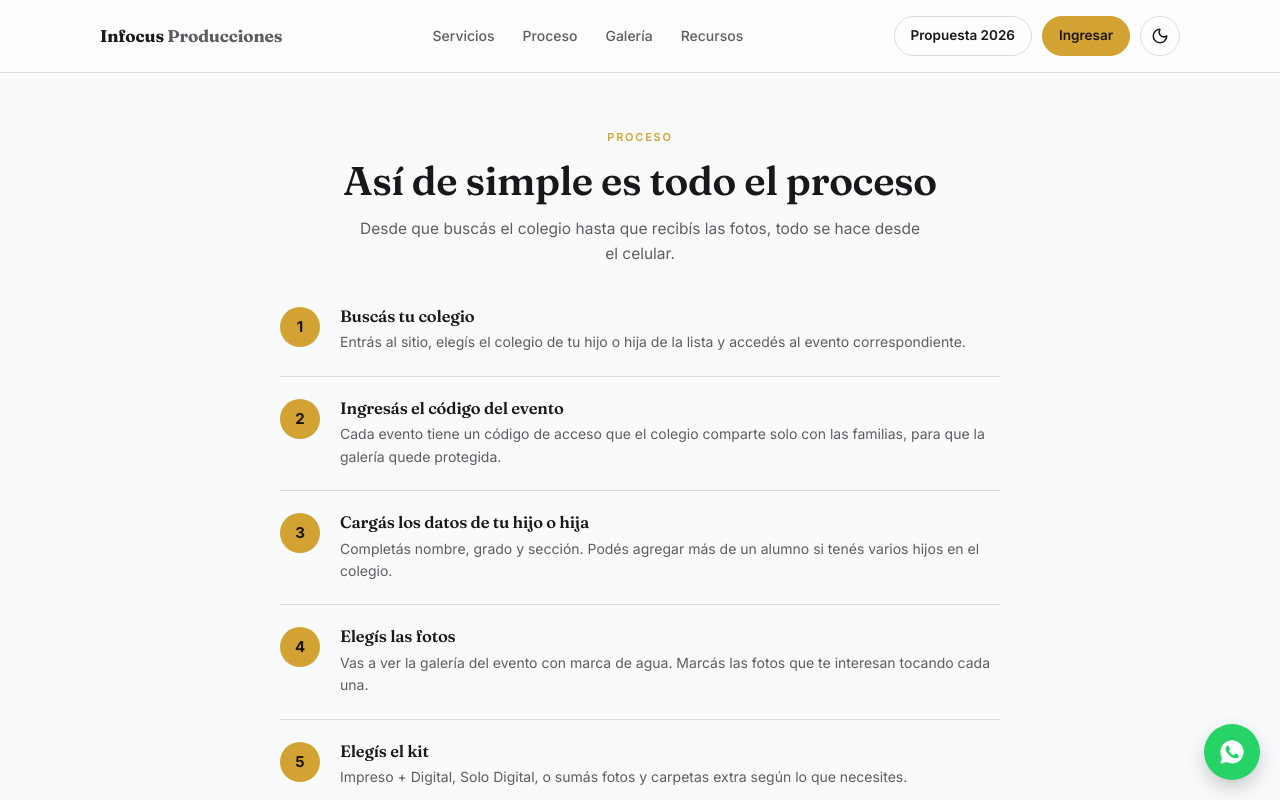
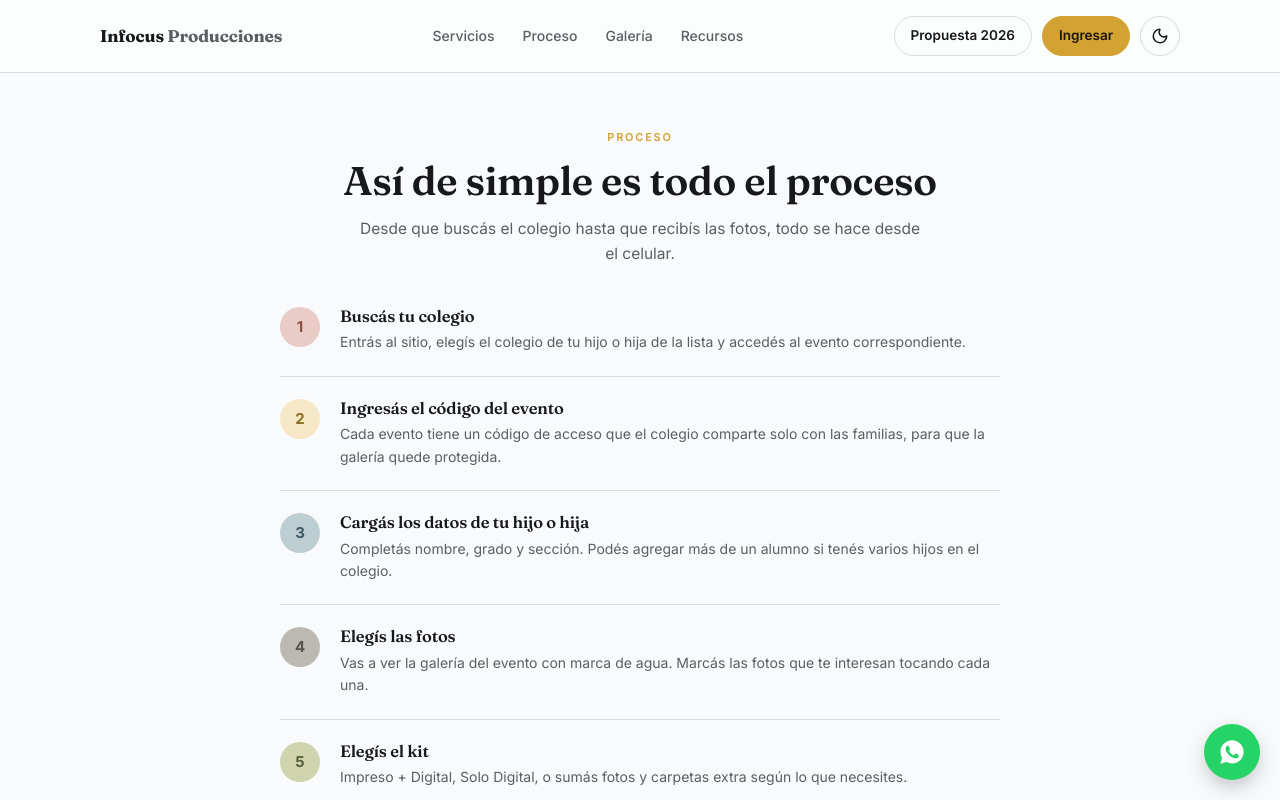
Before and after one commit to infocus-web/historias-de-colegio, a Next.js app: page /proceso in a window 1280 px wide. Shown: the top 800 px of the page. Built offline with nearby package versions, Linux system fonts and the light colour scheme.

Commit message:
Add files via upload

```diff
--- a/app/proceso/page.tsx
+++ b/app/proceso/page.tsx
@@ -39,6 +39,7 @@ texto:
 "Una vez confirmado el pago, coordinamos la entrega del kit impreso y/o el acceso a los archivos digitales en alta resolución, sin marca de agua.",
 },
 ];
+const PASO_TINTS = ["tint-rose", "tint-cream", "tint-blue", "tint-stone", "tint-sage", "tint-taupe", "tint-mist"];
 export default function ProcesoPage() {
 return (
 <main>
@@ -52,7 +53,7 @@ return (
 <div className="process-list">
 {PASOS.map((p, i) => (
 <div className="process-step" key={p.titulo}>
-<div className="process-step-num">{i + 1}</div>
+<div className={`process-step-num ${PASO_TINTS[i % PASO_TINTS.length]}`}>{i + 1}</div>
 <div>
 <h3>{p.titulo}</h3>
 <p>{p.texto}</p>
```
